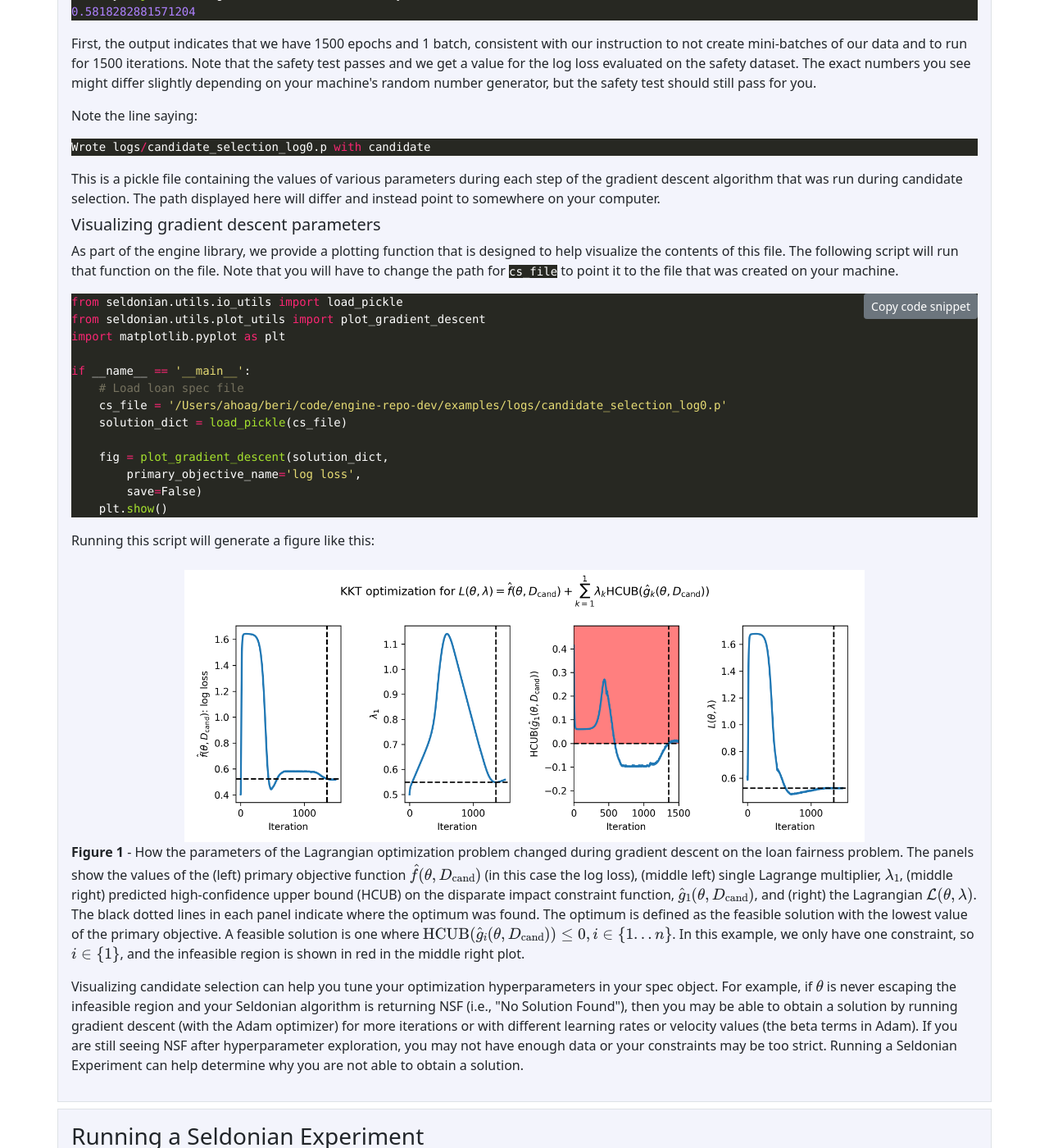
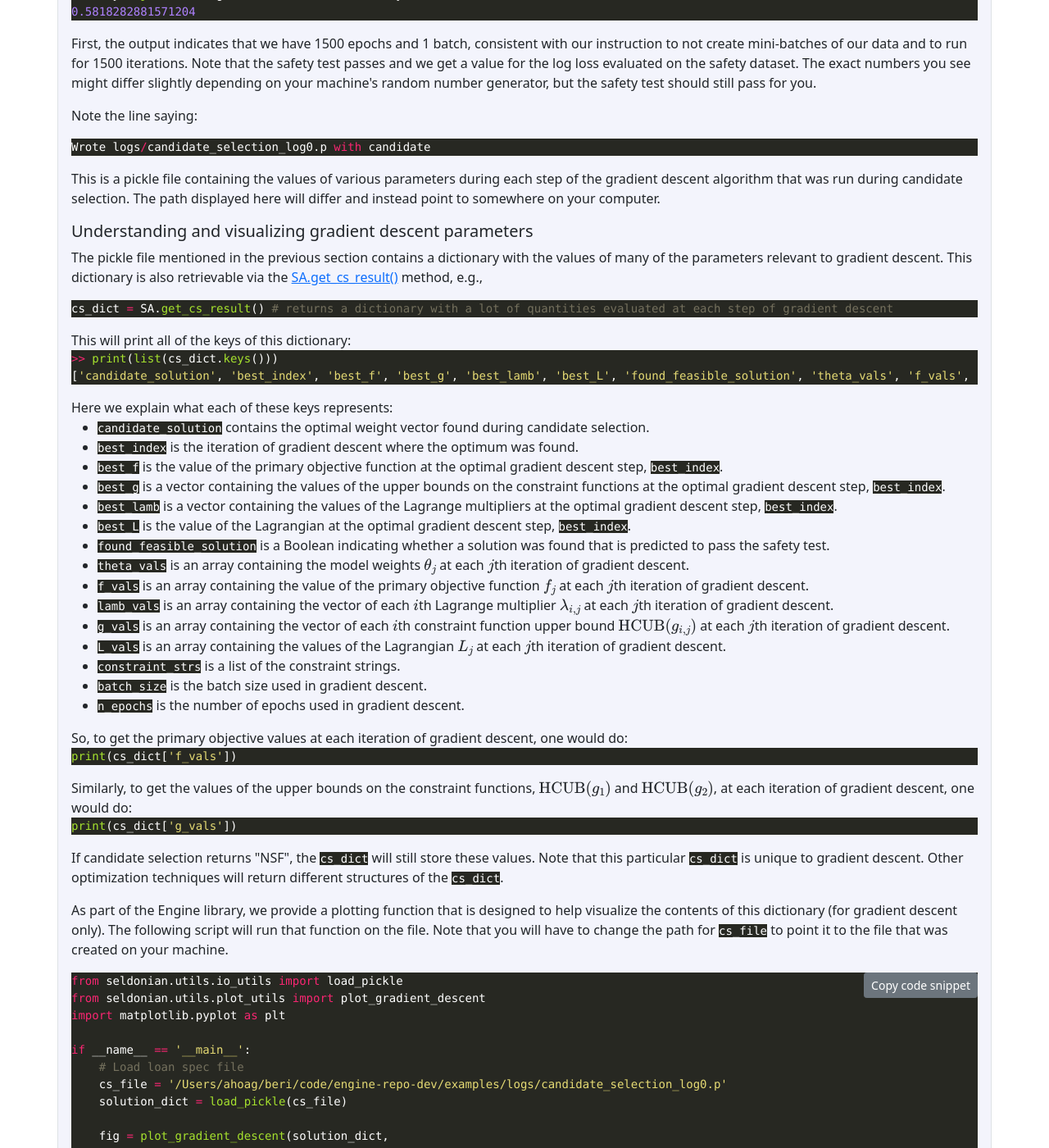
Before and after one commit to seldonian-framework/Tutorials, a Jekyll site: the page built from _tutorials/fair_loans_tutorial.md, in a window 1280 px wide and 1400 px high, scrolled down 6272 px. Shown: the whole window at 82% size. Built offline with Jekyll 4.4.1, drawn with Linux system fonts in a browser that asks for light colours; formulas are drawn with MathJax 3; some of the changed text lies outside the part shown.

Commit message:
add explanation of gradient descent params to fair loans tutorial

```diff
--- a/_tutorials/fair_loans_tutorial.md
+++ b/_tutorials/fair_loans_tutorial.md
@@ -289,10 +289,55 @@ First, the output indicates that we have 1500 epochs and 1 batch, consistent wit
 Wrote logs/candidate_selection_log0.p with candidate
 {% endhighlight python %}
 This is a pickle file containing the values of various parameters during each step of the gradient descent algorithm that was run during candidate selection. The path displayed here will differ and instead point to somewhere on your computer.
+</p>
 
-<h5 class='my-2'>Visualizing gradient descent parameters</h5>
+<h5 class='my-2'>Understanding and visualizing gradient descent parameters</h5>
+<p>
+The pickle file mentioned in the previous section contains a dictionary with the values of many of the parameters relevant to gradient descent. This dictionary is also retrievable via the <a href="https://seldonian-toolkit.github.io/Engine/build/html/_autosummary/seldonian.seldonian_algorithm.SeldonianAlgorithm.html#seldonian.seldonian_algorithm.SeldonianAlgorithm.get_cs_result">SA.get_cs_result()</a> method, e.g.,
+{% highlight python %}
+cs_dict = SA.get_cs_result() # returns a dictionary with a lot of quantities evaluated at each step of gradient descent
+{% endhighlight %}
+This will print all of the keys of this dictionary:
+{% highlight python %}
+>> print(list(cs_dict.keys()))
+['candidate_solution', 'best_index', 'best_f', 'best_g', 'best_lamb', 'best_L', 'found_feasible_solution', 'theta_vals', 'f_vals', 'lamb_vals', 'g_vals', 'L_vals', 'constraint_strs', 'batch_size', 'n_epochs']
+{% endhighlight %}
+Here we explain what each of these keys represents:
+<ul>
+    <li><code class="highlight">candidate_solution</code> contains the optimal weight vector found during candidate selection. </li>
+    <li><code class="highlight">best_index</code> is the iteration of gradient descent where the optimum was found. </li>
+    <li><code class="highlight">best_f</code> is the value of the primary objective function at the optimal gradient descent step, <code class="highlight">best_index</code>. </li>
+    <li><code class="highlight">best_g</code> is a vector containing the values of the upper bounds on the constraint functions at the optimal gradient descent step, <code class="highlight">best_index</code>. </li>
+    <li><code class="highlight">best_lamb</code> is a vector containing the values of the Lagrange multipliers at the optimal gradient descent step, <code class="highlight">best_index</code>.</li>
+    <li><code class="highlight">best_L</code> is the value of the Lagrangian at the optimal gradient descent step, <code class="highlight">best_index</code>.</li>
+    <li><code class="highlight">found_feasible_solution</code> is a Boolean indicating whether a solution was found that is predicted to pass the safety test. </li>
+    <li><code class="highlight">theta_vals</code> is an array containing the model weights $\theta_j$ at each $j$th iteration of gradient descent. </li>
+    <li><code class="highlight">f_vals</code> is an array containing the value of the primary objective function $f_j$ at each $j$th iteration of gradient descent. </li>
+    <li><code class="highlight">lamb_vals</code> is an array containing the vector of each $i$th Lagrange multiplier $\lambda_{i,j}$ at each $j$th iteration of gradient descent. </li>
+    <li><code class="highlight">g_vals</code> is an array containing the vector of each $i$th constraint function upper bound $\text{HCUB}(g_{i,j})$ at each $j$th iteration of gradient descent. </li>
+    <li><code class="highlight">L_vals</code> is an array containing the values of the Lagrangian $L_{j}$ at each $j$th iteration of gradient descent. </li>
+    <li><code class="highlight">constraint_strs</code> is a list of the constraint strings. </li>
+    <li><code class="highlight">batch_size</code> is the batch size used in gradient descent. </li>
+    <li><code class="highlight">n_epochs</code> is the number of epochs used in gradient descent. </li>
+</ul>
 
-As part of the engine library, we provide a plotting function that is designed to help visualize the contents of this file. The following script will run that function on the file. Note that you will have to change the path for <code class='highlight'>cs_file</code> to point it to the file that was created on your machine.
+So, to get the primary objective values at each iteration of gradient descent, one would do:
+
+{% highlight python %}
+print(cs_dict['f_vals'])
+{% endhighlight %}
+
+Similarly, to get the values of the upper bounds on the constraint functions, $\text{HCUB}(g_1)$ and $\text{HCUB}(g_2)$, at each iteration of gradient descent, one would do:
+
+{% highlight python %}
+print(cs_dict['g_vals'])
+{% endhighlight %}
+
+If candidate selection returns "NSF", the <code class="highlight">cs_dict</code> will still store these values. Note that this particular <code class="highlight">cs_dict</code> is unique to gradient descent. Other optimization techniques will return different structures of the <code class="highlight">cs_dict</code>.
+</p>
+
+<p>
+As part of the Engine library, we provide a plotting function that is designed to help visualize the contents of this dictionary (for gradient descent only). The following script will run that function on the file. Note that you will have to change the path for <code class='highlight'>cs_file</code> to point it to the file that was created on your machine.
 </p>
 <div>
 
@@ -316,16 +361,16 @@ if __name__ == '__main__':
 
 </div>
 
-Running this script will generate a figure like this:
+Running this script will generate a figure like below, with one row per constraint.
 
 <div align="center">
     <figure>
         <img src="{{ "/assets/img/loan_cs.png" | relative_url}}" class="img-fluid mt-4" style="width: 75%"  alt="Candidate selection">
-        <figcaption align="left"> <b>Figure 1</b> - How the parameters of the Lagrangian optimization problem changed during gradient descent on the loan fairness problem. The panels show the values of the (left) primary objective function $\hat{f}(\theta,D_\mathrm{cand})$ (in this case the log loss), (middle left) single Lagrange multiplier, ${\lambda_1}$, (middle right) predicted high-confidence upper bound (HCUB) on the disparate impact constraint function, $\hat{g}_1(\theta,D_\mathrm{cand})$, and (right) the Lagrangian $\mathcal{L}(\theta,\lambda)$. The black dotted lines in each panel indicate where the optimum was found. The optimum is defined as the feasible solution with the lowest value of the primary objective. A feasible solution is one where $\mathrm{HCUB}(\hat{g}_i(\theta,D_\mathrm{cand})) \leq 0, i \in \{1 ... n\}$. In this example, we only have one constraint, so $i \in \{1\}$, and the infeasible region is shown in red in the middle right plot. </figcaption>
+        <figcaption align="left"> <b>Figure 1</b> - How the parameters of the <a href="{{ "/tutorials/alg_details_tutorial/#kkt" | relative_url}}">KKT optimization problem</a> changed during gradient descent on the loan fairness problem. (Left) primary objective function $\hat{f}(\theta,D_\mathrm{minibatch})$ (in this case the log loss), (middle left) single Lagrange multiplier, ${\lambda_1}$, (middle right) predicted high-confidence upper bound (HCUB) on the disparate impact constraint function, $\hat{g}_1(\theta,D_\mathrm{minibatch})$, and (right) the Lagrangian $\mathcal{L}(\theta,\boldsymbol{\lambda})$. $\boldsymbol{\lambda}$ is in bold here because it is a vector in the general case where there are $n$ constraints. The black dotted lines in each panel indicate where the optimum was found. The optimum is defined as the feasible solution with the lowest value of the primary objective. A feasible solution is one where $\mathrm{HCUB}(\hat{g}_i(\theta,D_\mathrm{cand})) \leq 0, i \in \{1 ... n\}$. In this example, we only have one constraint, and the infeasible region is shown in red in the middle right plot. </figcaption>
     </figure>
 </div>
 <p>
-Visualizing candidate selection can help you tune your optimization hyperparameters in your spec object. For example, if $\theta$ is never escaping the infeasible region and your Seldonian algorithm is returning NSF (i.e., "No Solution Found"), then you may be able to obtain a solution by running gradient descent (with the Adam optimizer) for more iterations or with different learning rates or velocity values (the beta terms in Adam). If you are still seeing NSF after hyperparameter exploration, you may not have enough data or your constraints may be too strict. Running a Seldonian Experiment can help determine why you are not able to obtain a solution.
+Visualizing candidate selection can help you tune the optimization hyperparameters in your spec object. For example, if $\theta$ is never escaping the infeasible region and your Seldonian algorithm is returning NSF (i.e., "No Solution Found"), then you may be able to obtain a solution by running gradient descent (with the Adam optimizer) for more iterations or with different learning rates or velocity values (the beta terms in Adam). If you are still seeing NSF after hyperparameter exploration, you may not have enough data or your constraints may be too strict. Running a Seldonian Experiment can help determine why you are not able to obtain a solution.
 </p>
 </div>
 
--- a/_tutorials/simple_engine_tutorial.md
+++ b/_tutorials/simple_engine_tutorial.md
@@ -23,6 +23,7 @@ next_page_name: (D) Fair loans tutorial
     Note that due to the choice of confidence-bound method used in this tutorial (Student's $t$-test), the algorithms in this tutorial are technically quasi-Seldonian algorithms (QSAs). See <a href="{{ "/overview/#algorithm" | relative_url}}">the overview</a> for more details.
     </p>
 </div>
+
 <div class="container p-3 my-2 border" style="background-color: #f3f4fc;">
     <h3> An example Seldonian machine learning problem </h3>
     <p>
@@ -58,6 +59,10 @@ next_page_name: (D) Fair loans tutorial
     <p>
         Next, notice that here the MSE is <i>not</i> just the average squared error on the available training data. These constraints are much stronger: they are constraints on the MSE when the learned model is applied to <i>new data</i>. This is important because we don't just want machine learning models that appear to be safe or fair on the training data. We want machine learning models that are safe or fair when used to made decisions or predictions in the future.
     </p>
+</div>
+
+<div class="container p-3 my-2 border" style="background-color: #f3f4fc;">
+    <h3>Running the Seldonian Engine</h3>
     <p>
         To code this example using the engine, we need to follow these steps.
     </p>
@@ -146,40 +151,55 @@ Passed safety test
 True [0.16911355 0.1738146 ]
 {% endhighlight %}
     </p>
+
     <p>
-    The output shows some of the default values that were hidden in the script. For example, we are running gradient descent in "batch" mode, i.e., putting all of our candidate data (400 data points) in at once and running for 200 epochs. These settings can be changed, but we won't cover that in this tutorial. Notice in the last few lines of the script that <a href="https://seldonian-toolkit.github.io/Engine/build/html/_autosummary/seldonian.seldonian_algorithm.SeldonianAlgorithm.html#seldonian.seldonian_algorithm.SeldonianAlgorithm.run">SA.run()</a> returns two values. <code class="highlight">passed_safety</code> is a Boolean indicating whether the candidate solution found during candidate selection passed the safety test. If <code class="highlight">passed_safety==False </code>, then <code class='highlight'> solution="NSF"</code>, i.e., "No Solution Found". If <code class="highlight">passed_safety==True</code>, then the solution is the array of model weights that cause the safety test to be passed. In this example, you should get <code class="highlight">passed_safety=True</code> and a candidate solution of something like: <code class="highlight">[0.16911355 0.1738146]</code>, although the exact numbers might differ slightly depending on your machine's random number generator.
+    The output shows some of the default values that were hidden in the script. For example, we are running gradient descent in "batch" mode, i.e., putting all of our candidate data (400 data points) in at once and running for 200 epochs. These settings can be changed, but we won't cover that in this tutorial.
+    </p>
+
+    <p>
+    Notice in the last few lines of the script that <a href="https://seldonian-toolkit.github.io/Engine/build/html/_autosummary/seldonian.seldonian_algorithm.SeldonianAlgorithm.html#seldonian.seldonian_algorithm.SeldonianAlgorithm.run">SA.run()</a> returns two values. <code class="highlight">passed_safety</code> is a Boolean indicating whether the candidate solution found during candidate selection passed the safety test. If <code class="highlight">passed_safety==False </code>, then <code class='highlight'> solution="NSF"</code>, i.e., "No Solution Found". If <code class="highlight">passed_safety==True</code>, then the solution is the array of model weights that resulted in the safety test passing. In this example, you should get <code class="highlight">passed_safety=True</code> and a candidate solution of something like: <code class="highlight">[0.16911355 0.1738146]</code>, although the exact numbers might differ slightly depending on your machine's random number generator.
 </p>
-<p> Also notice that <code class="highlight">SA.run()</code> does not return what the value of the primary objective actually was on the safety test. Given that it passed the safety test, we know that it should be between $1.25$ and $2.0$ (and the actual MSE on future data will be in this range with high probability). The <code class="highlight">SA</code> object provides the introspection we need to extract this information through the <a href="https://seldonian-toolkit.github.io/Engine/build/html/_autosummary/seldonian.seldonian_algorithm.SeldonianAlgorithm.html#seldonian.seldonian_algorithm.SeldonianAlgorithm.evaluate_primary_objective">SA.evaluate_primary_objective()</a> method:
+</div>
+
+<div class="container p-3 my-2 border" style="background-color: #f3f4fc;">
+    <h3>Extracting important quantities</h3>
+<p>
+    There are a few quantities of interest that are not automatically returned by <code class="highlight">SA.run()</code>. One such quantity is the value of the primary objective function (the MSE) evaluated on the safety data for the model weights returned by the algorithm, $\hat{f}(\theta_{\text{cand}},D_{\text{safety}})$. Given that the solution passed the safety test, we know that $\hat{f}(\theta,D_{\text{safety}})$ will likely be between $1.25$ and $2.0$ (and the actual MSE on future data will be in this range with high probability). The <code class="highlight">SA</code> object provides the introspection we need to extract this information through the <a href="https://seldonian-toolkit.github.io/Engine/build/html/_autosummary/seldonian.seldonian_algorithm.SeldonianAlgorithm.html#seldonian.seldonian_algorithm.SeldonianAlgorithm.evaluate_primary_objective">SA.evaluate_primary_objective()</a> method:
 
 {% highlight python %}
-# Check the value of the primary objective on the safety dataset
-st_primary_objective = SA.evaluate_primary_objective(theta=solution,
-branch='safety_test')
+st_primary_objective = SA.evaluate_primary_objective(
+    theta=solution,
+    branch='safety_test')
 print(st_primary_objective)
 {% endhighlight %}
 
-This should print a value around $1.61$, which satisfies the behavioral constraints.
+This should print a value around $1.61$, which satisfies the behavioral constraints. We can use the same method to check the value of the primary objective function evaluated on the candidate data at this solution:
+</p>
+{% highlight python %}
+cs_primary_objective = SA.evaluate_primary_objective(
+    theta=solution,
+    branch='candidate_selection')
+print(cs_primary_objective)
+{% endhighlight %}
+<p>
+    This should print a value of around $1.56$. While we know in this case that the safety test passed, i.e., the high-confidence upper bounds on the constraints were less than or equal to zero, we might be interested in what the actual values of those upper bounds were during the safety test. We can use the <a href="https://seldonian-toolkit.github.io/Engine/build/html/_autosummary/seldonian.seldonian_algorithm.SeldonianAlgorithm.html#seldonian.seldonian_algorithm.SeldonianAlgorithm.get_st_upper_bounds">SA.get_st_upper_bounds()</a> method for this.
+</p>
+{% highlight python %}
+>> print(SA.get_st_upper_bounds())
+{'1.25-(Mean_Squared_Error)': -0.2448558988476761, 'Mean_Squared_Error-(2.0)': -0.2710930638194431}
+{% endhighlight python %}
+
+<p>
+This returns a dictionary where the keys are the constraint strings and the values are the upper bounds. The values you see should be close to the values above, but may differ slightly. Here are some things to note about this dictionary:
+<ul>
+    <li>Both upper bounds are less than or equal to zero, as expected. </li>
+    <li>The keys of this dictionary show the constraint strings in a slightly different form than how we originally defined them. They are written in the form: $g_i \leq 0$, where $g_i$ here represents the $i$th constraint function. For example, $1.25-(\text{Mean_Squared_Error})\leq0$ is mathematically equivalent to $\text{Mean_Squared_Error} \geq 1.25$, the form we used to specify our second constraint at the beginning of the tutorial. This rearrangement is done for consistency in interpreting the upper bounds.</li>
+    <li>Because this information is returned in a dictionary, the order of the constraints is not guaranteed to be the same as the order in which we specified our constraints originally.</li>
+</ul>
 </p>
 
 <p>
-We might also wonder what the values of the primary objective and the behavioral constraint function were during the candidate selection process. All of this information and more is stored in a dictionary that is retrievable via the <a href="https://seldonian-toolkit.github.io/Engine/build/html/_autosummary/seldonian.seldonian_algorithm.SeldonianAlgorithm.html#seldonian.seldonian_algorithm.SeldonianAlgorithm.get_cs_result">SA.get_cs_result()</a> method:
-{% highlight python %}
-cs_dict = SA.get_cs_result() # returns a dictionary with a lot of quantities evaluated at each step of gradient descent
-print(cs_dict.keys())
-{% endhighlight %}
-This will print all of the keys of this dictionary:
-{% highlight python %}
-['candidate_solution', 'best_index', 'best_g', 'best_f', 'found_feasible_solution', 'theta_vals', 'f_vals', 'g_vals', 'lamb_vals', 'L_vals']
-{% endhighlight %}
-So, to get the primary objective values, we would do:
-{% highlight python %}
-print(cs_dict['f_vals'])
-{% endhighlight %}
-and to get the values of the constraint functions, $g_1$ and $g_2$, we would do:
-{% highlight python %}
-print(cs_dict['g_vals'])
-{% endhighlight %}
-Even if candidate selection returns "NSF", the <code class="highlight">cs_dict</code> stores these values.
+More introspection to the <code class="highlight">SA</code> object is possible, but it is beyond the scope of this tutorial.
 </p>
 </div>
 <div class="container p-3 my-2 border" style="background-color: #f3f4fc;">
@@ -187,7 +207,8 @@ Even if candidate selection returns "NSF", the <code class="highlight">cs_dict</
     <p>In this tutorial, we demonstrated how to:</p>
     <ul>
         <li>Use the engine to set up a Seldonian machine learning algorithm.</li>
-        <li>Run the algorithm using the engine and understand its outputs.</li>
+        <li>Run the algorithm using the engine.</li>
+        <li> Extract and understand important quantities generated by the algorithm.</li>
     </ul>
 <p>
 </p>
```
Also changed, not shown: other parts of _tutorials/simple_engine_tutorial.md (+1 -1 lines), assets/img/loan_cs.png.
